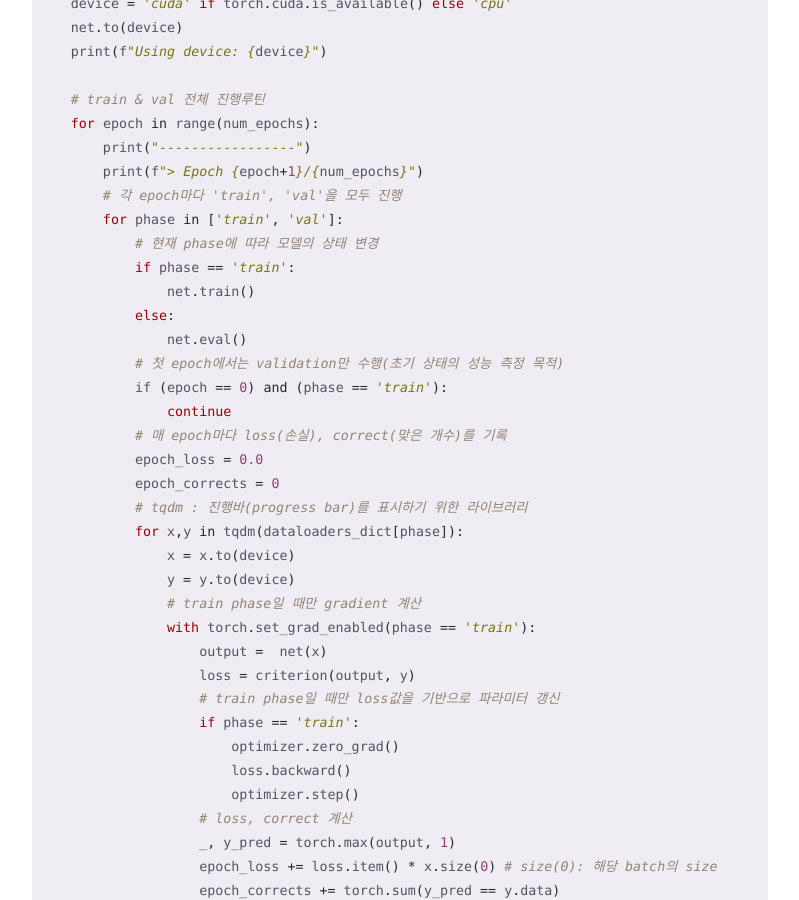
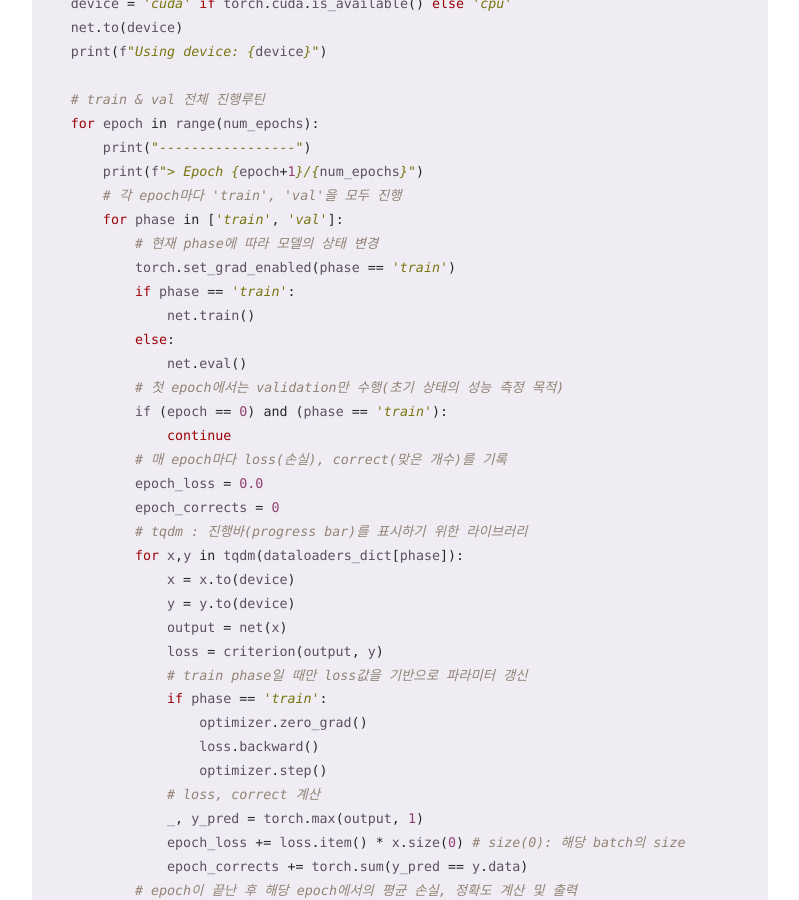
Before and after one commit to nyan101/nyan101.github.io, a Jekyll site: the page built from _posts/2022-02-07-notes-on-pytorch-04.md, in a window 1280 px wide and 900 px high, scrolled down 2969 px. Shown: the whole window, without its empty margins (240-1039 px from the left). Built offline with Jekyll 4.4.1, drawn with Linux system fonts in a browser that asks for light colours; nearby versions of some CDN libraries; comment, search, counter and statistics services are not loaded; a style sheet for code colours, icons or effects is not loaded; some of the changed text lies outside the part shown.

Commit message:
시간 재수정

```diff
--- a/_posts/2022-02-07-notes-on-pytorch-04.md
+++ b/_posts/2022-02-07-notes-on-pytorch-04.md
@@ -145,19 +146,17 @@ def train_model(net, criterion, optimizer, dataloaders_dict, num_epochs):
             for x,y in tqdm(dataloaders_dict[phase]):
                 x = x.to(device)
                 y = y.to(device)
-                # train phase일 때만 gradient 계산
-                with torch.set_grad_enabled(phase == 'train'):
-                    output =  net(x)
-                    loss = criterion(output, y)
-                    # train phase일 때만 loss값을 기반으로 파라미터 갱신
-                    if phase == 'train':
-                        optimizer.zero_grad()
-                        loss.backward()
-                        optimizer.step()
-                    # loss, correct 계산
-                    _, y_pred = torch.max(output, 1)
-                    epoch_loss += loss.item() * x.size(0) # size(0): 해당 batch의 size
-                    epoch_corrects += torch.sum(y_pred == y.data)
+                output = net(x)
+                loss = criterion(output, y)
+                # train phase일 때만 loss값을 기반으로 파라미터 갱신
+                if phase == 'train':
+                    optimizer.zero_grad()
+                    loss.backward()
+                    optimizer.step()
+                # loss, correct 계산
+                _, y_pred = torch.max(output, 1)
+                epoch_loss += loss.item() * x.size(0) # size(0): 해당 batch의 size
+                epoch_corrects += torch.sum(y_pred == y.data)
             # epoch이 끝난 후 해당 epoch에서의 평균 손실, 정확도 계산 및 출력
             epoch_loss = epoch_loss / len(dataloaders_dict[phase].dataset)
             epoch_acc = epoch_corrects.double() / len(dataloaders_dict[phase].dataset)
```
Also changed, not shown: other parts of _posts/2022-02-07-notes-on-pytorch-04.md (+2 -1 lines).
